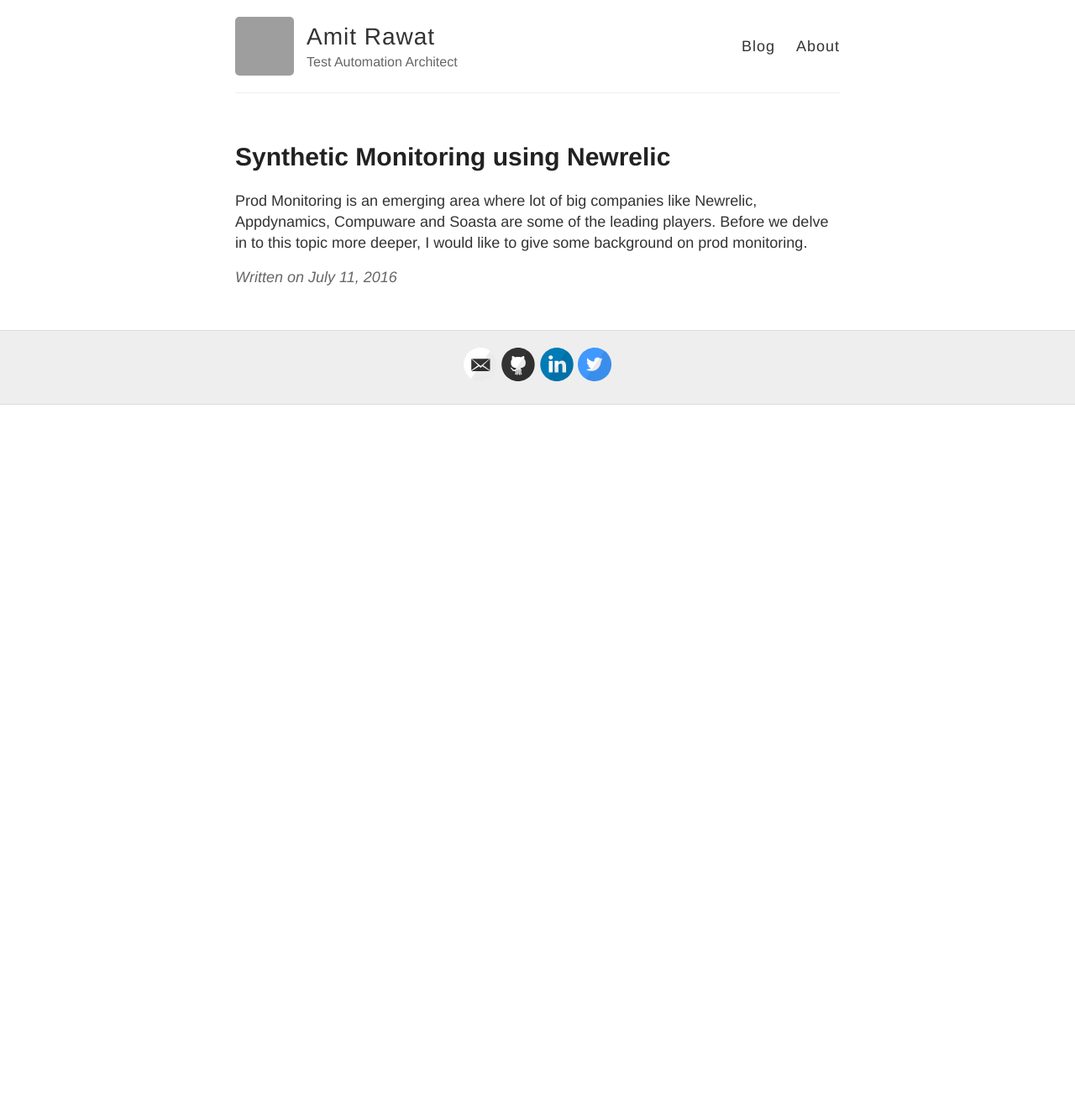
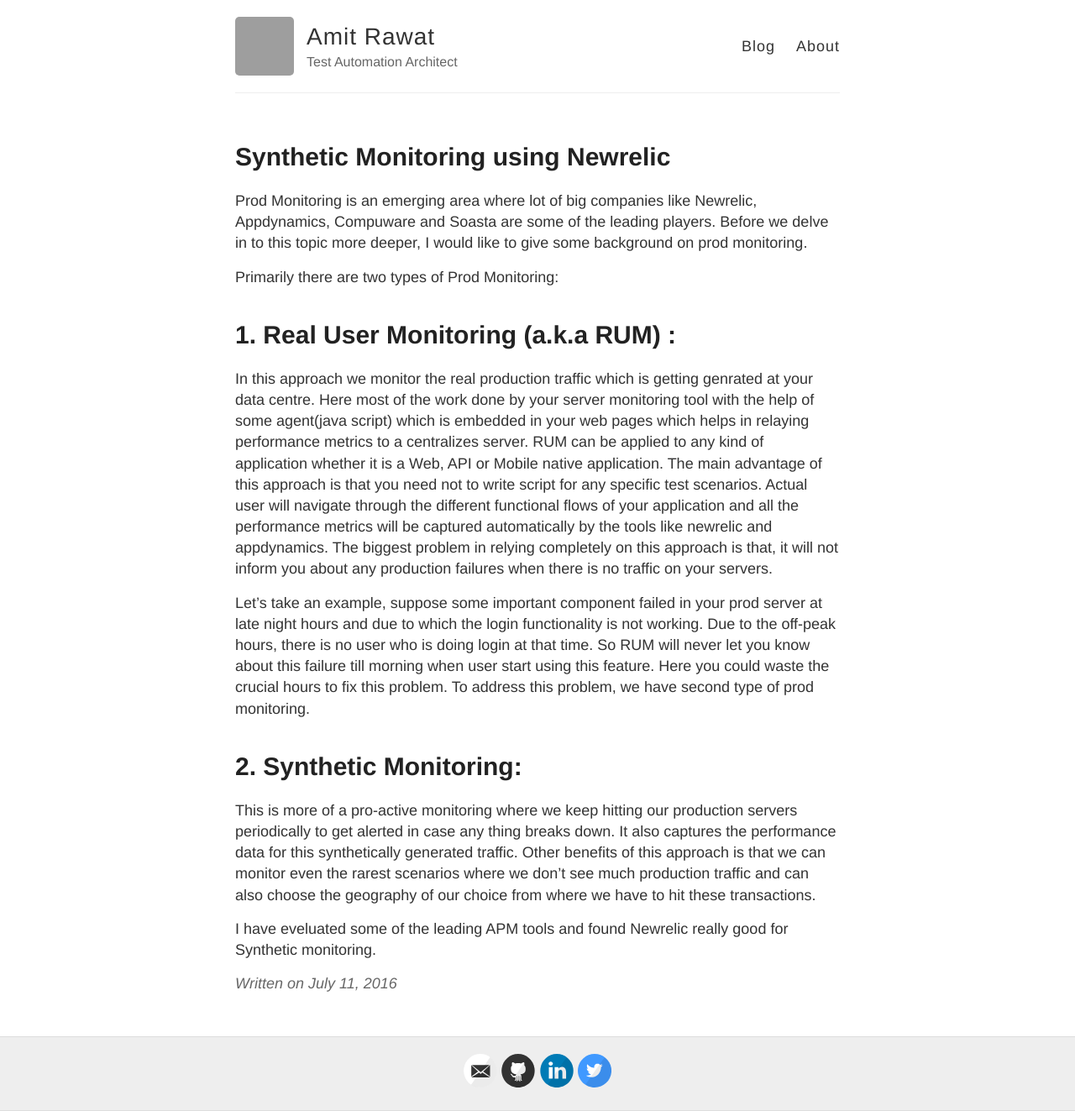
Before and after one commit to sahajamit/sahajamit.github.io, a Jekyll site: the page built from _posts/2016-7-11-Synthetic-Monitoring-using-Newrelic.md, in a window 1280 px wide. Shown: the whole page at 84% size. Built offline with Jekyll 4.4.1, drawn with Linux system fonts in a browser that asks for light colours; comment, search, counter and statistics services are not loaded; before the commit the page ends 900 px from its top, so only the background shows below that; grey boxes are pictures that could not be loaded.

Commit message:
updated the newrelic blog

```diff
--- a/_posts/2016-7-11-Synthetic-Monitoring-using-Newrelic.md
+++ b/_posts/2016-7-11-Synthetic-Monitoring-using-Newrelic.md
@@ -4,3 +4,17 @@
 ---
 
 Prod Monitoring is an emerging area where lot of big companies like Newrelic, Appdynamics, Compuware and Soasta are some of the leading players. Before we delve in to this topic more deeper, I would like to give some background on prod monitoring.
+
+Primarily there are two types of Prod Monitoring:
+
+# 1. Real User Monitoring (a.k.a RUM) : #
+
+In this approach we monitor the real production traffic which is getting genrated at your data centre. Here most of the work done by your server monitoring tool with the help of some agent(java script) which is embedded  in your web pages which helps in relaying performance metrics to a centralizes server. RUM can be applied to any kind of application whether it is a Web, API or Mobile native application. The main advantage of this approach is that you need not to write script for any specific test scenarios. Actual user will navigate through the different functional flows of your application and all the performance metrics will be captured automatically by the tools like newrelic and appdynamics. The biggest problem in relying completely on this approach is that, it will not inform you about any production failures when there is no traffic on your servers.
+
+Let's take an example, suppose some important component failed in your prod server at late night hours and due to which the login functionality is not working. Due to the off-peak hours, there is no user who is doing login at that time. So RUM will never let you know about this failure till morning when user start using this feature. Here you could waste the crucial hours to fix this problem. To address this problem, we have second type of prod monitoring.
+
+# 2. Synthetic Monitoring: #
+
+This is more of a pro-active monitoring where we keep hitting our production servers periodically to get alerted in case any thing breaks down. It also captures the performance data for this synthetically generated traffic. Other benefits of this approach is that we can monitor even the rarest scenarios where we don't see much production traffic and can also choose the geography of our choice from where we have to hit these transactions.
+
+I have eveluated some of the leading APM tools and found Newrelic really good for Synthetic monitoring.
```
